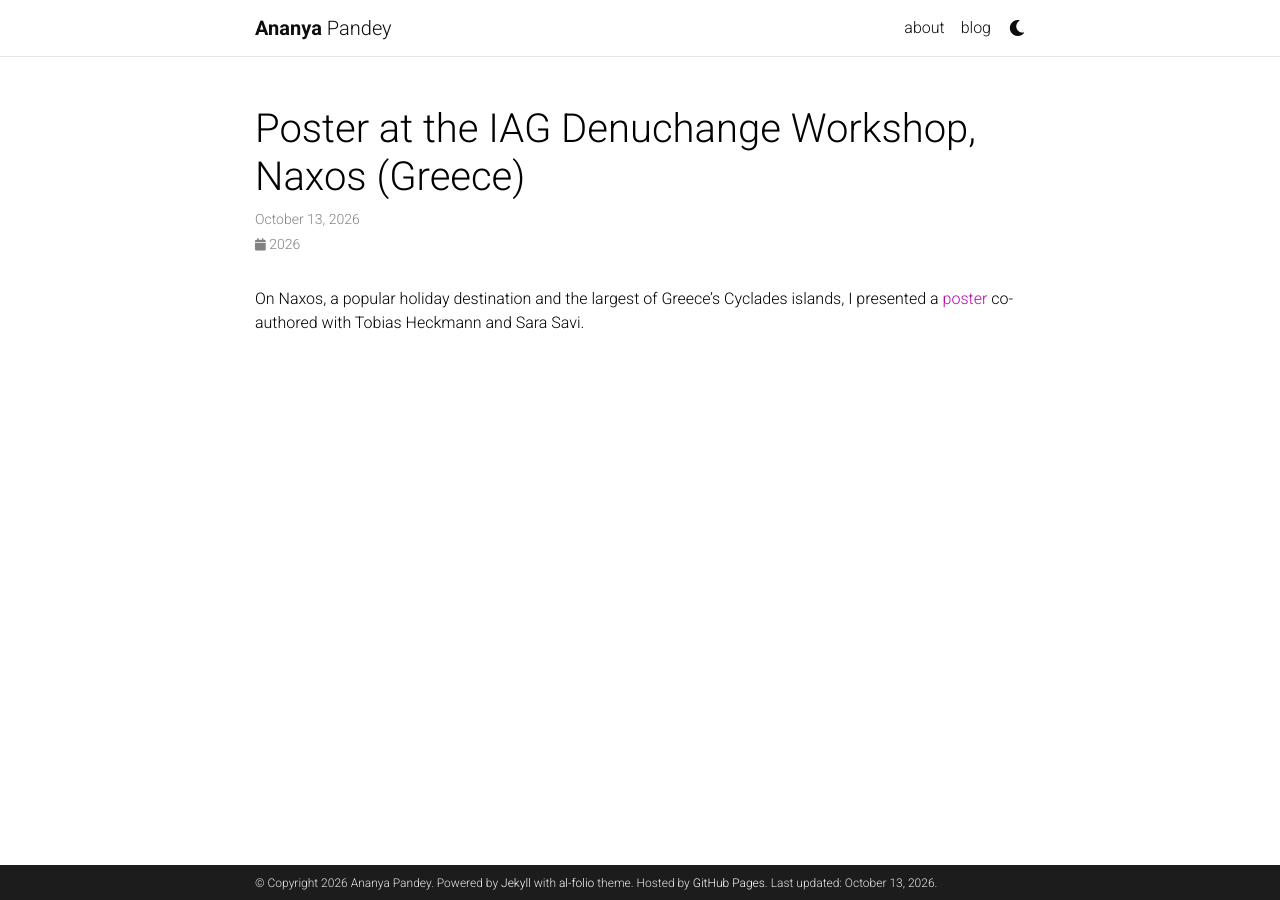
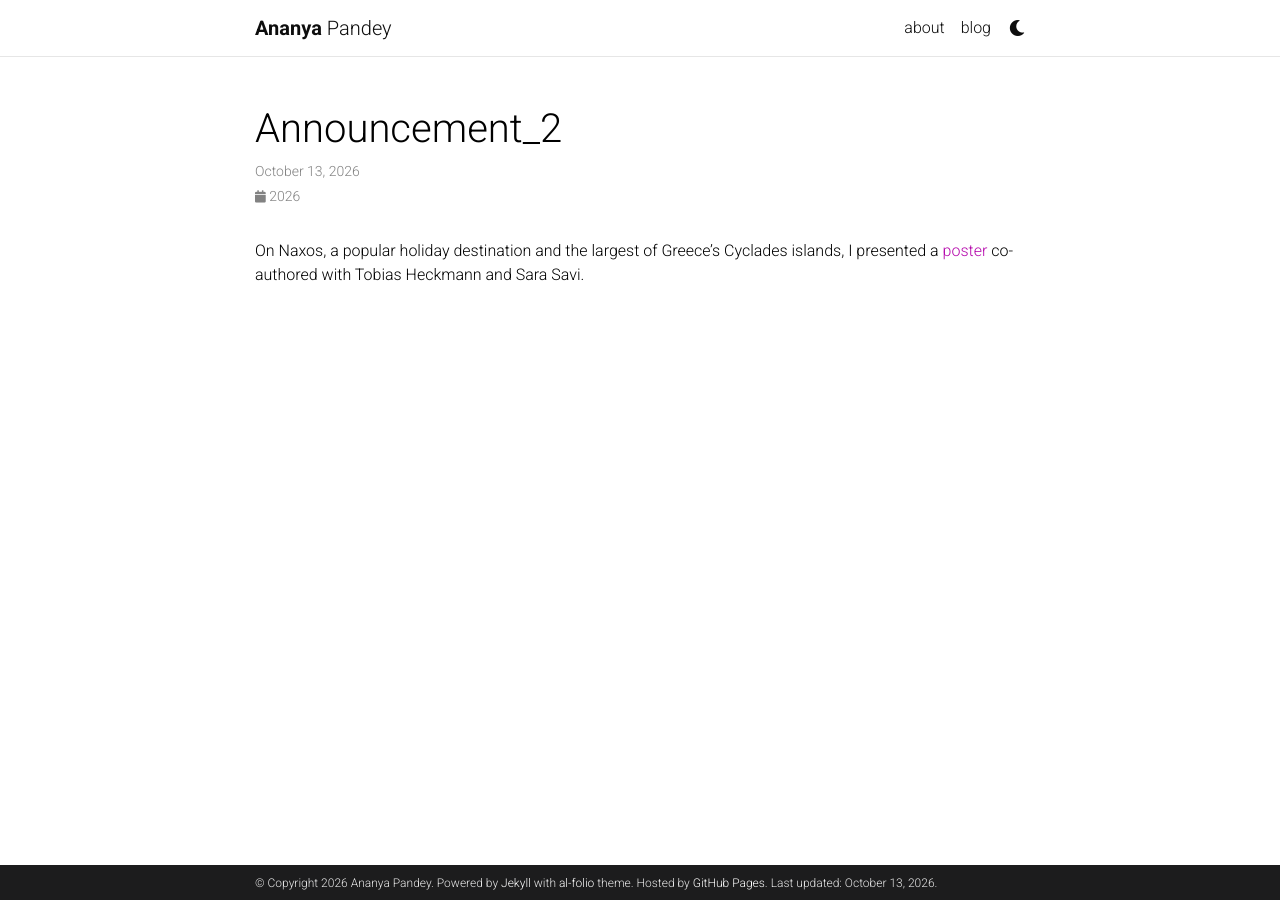
Before and after one commit to AnanyaGeo/ananyageo.github.io, a Jekyll site: the page built from _news/announcement_2.md, in a window 1280 px wide. Built offline with Jekyll 4.4.1, drawn with Linux system fonts in a browser that asks for light colours; comment, search, counter and statistics services are not loaded; a style sheet for code colours, icons or effects is not loaded.

Commit message:
Update announcement_2.md

```diff
--- a/_news/announcement_2.md
+++ b/_news/announcement_2.md
@@ -1,6 +1,5 @@
 ---
 layout: post
-title: Poster at the IAG Denuchange Workshop, Naxos (Greece)
 date: 2026-10-13 16:11:00-0400
 inline: false
 related_posts: false
```
